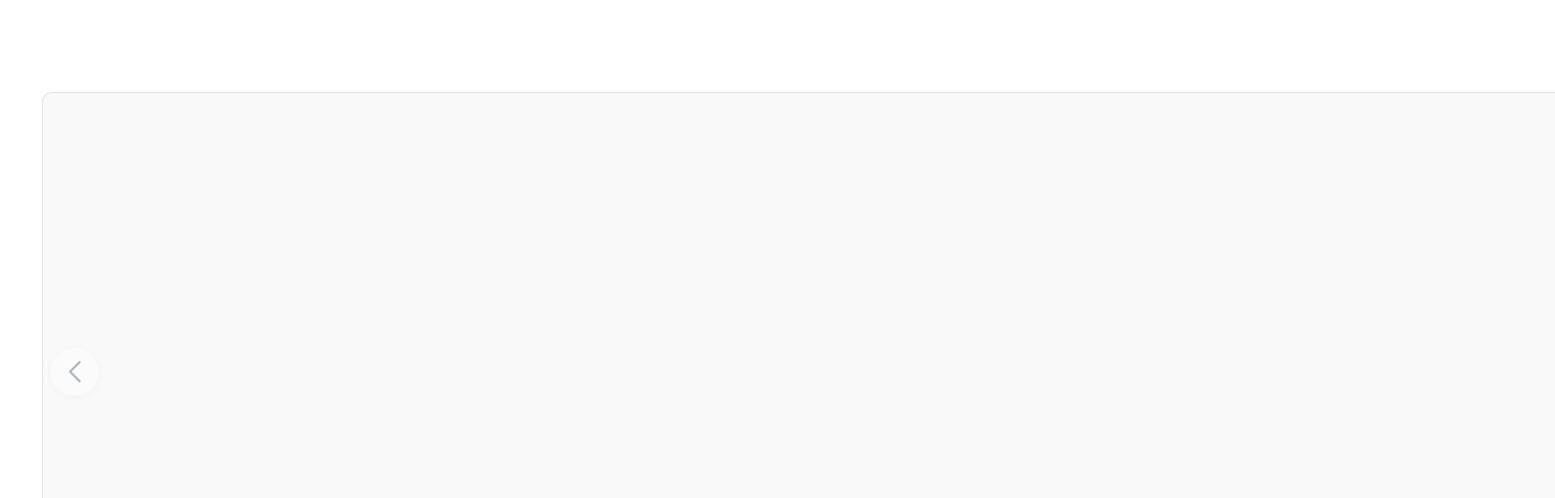
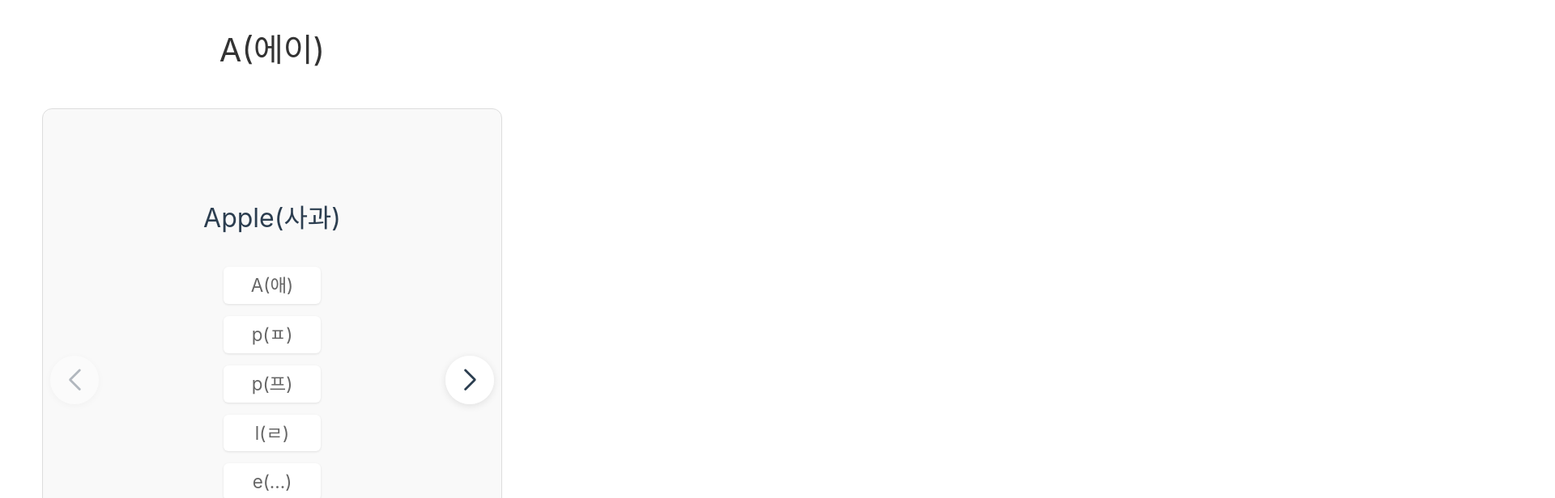
Before and after one commit to eto2000/alpha, a Vue app: page / in a window 1280 px wide. Shown: the top 616 px of the page at 81% size, 1920 px wide, since content can reach past the window. Built offline with nearby package versions, Linux system fonts and the light colour scheme.

Commit message:
pc 적용

```diff
--- a/src/App.vue
+++ b/src/App.vue
@@ -89,6 +89,7 @@
     margin: 0 auto;
     padding: 10px;
     height: 100vh;
+    overflow: hidden;
   }
 
   .alphabet-list {
@@ -103,13 +104,14 @@
     flex-direction: column;
     padding: 20px 10px;
     scroll-snap-align: start;
+    box-sizing: border-box;
   }
 
   .word-swiper {
     width: 100%;
-    flex: 1;
-    min-height: 0;
+    height: calc(100vh - 100px);
     position: relative;
+    margin-top: 20px;
   }
 
   .word-card {
@@ -121,6 +123,7 @@
     display: flex;
     flex-direction: column;
     justify-content: center;
+    box-sizing: border-box;
   }
 
   .spelling {
```
